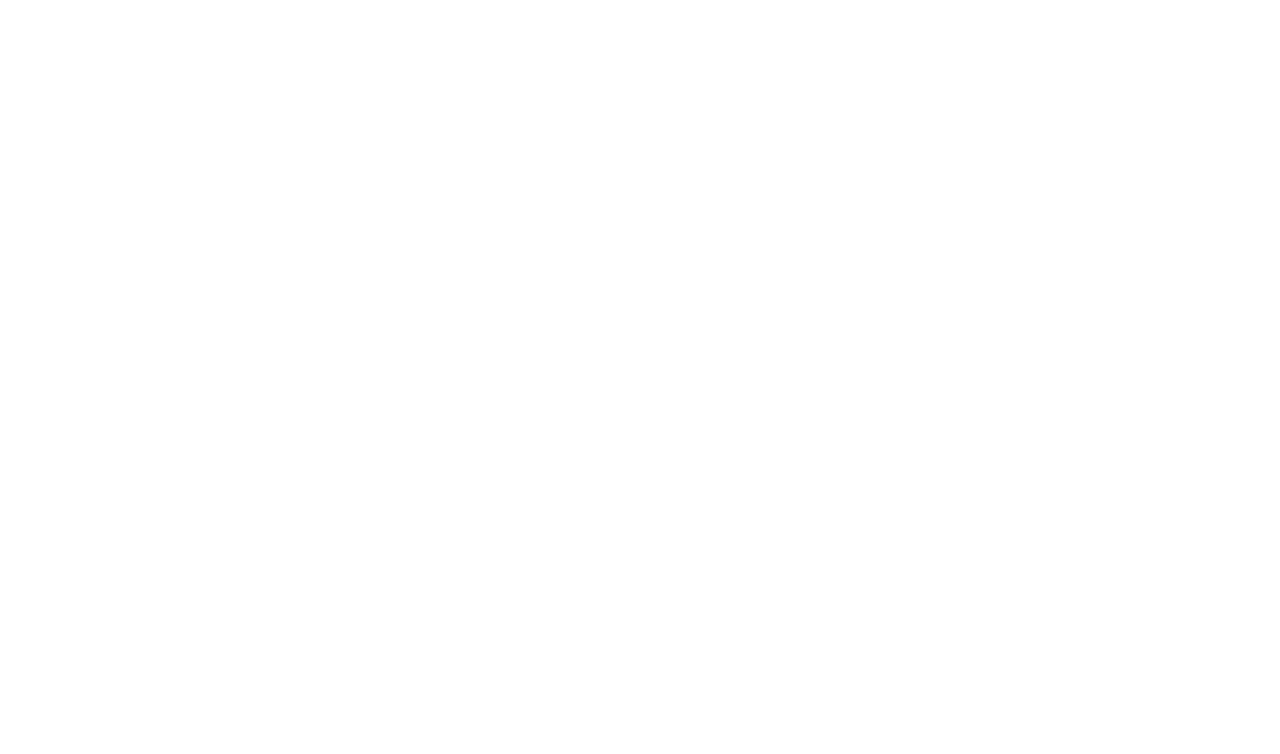
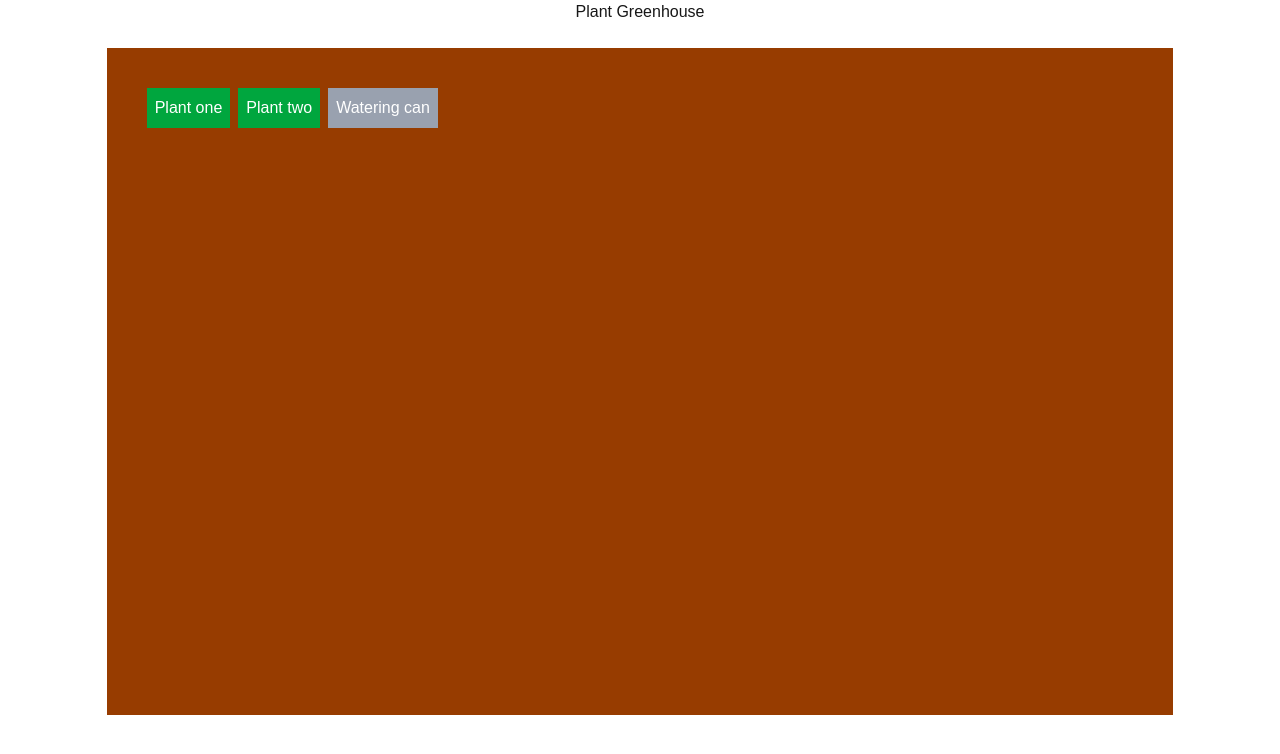
Before and after one commit to R-Brook/plant-greenhouse, a Next.js app: page / in a window 1280 px wide. Shown: the top 754 px of the page. Built offline with nearby package versions, Linux system fonts and the light colour scheme.

Commit message:
Make initial plants and watering can.

```diff
--- a/app/page.tsx
+++ b/app/page.tsx
@@ -1,7 +1,26 @@
-export default function Home() {
+"use client"
+
+import { Plant } from "@/components/Plant"
+import { WateringCan } from "@/components/Watering-Can"
+
+export const Home = () => {
   return (
     <div>
-      <main className=""></main>
+      <main className="h-dvh">
+        <h1 className="block w-full text-center mb-6">Plant Greenhouse</h1>
+        <div className="flex size-full justify-center">
+          <div
+            id="greenhouse"
+            className="relative flex flex-wrap items-start size-10/12 p-10 bg-amber-800 gap-2"
+          >
+            <Plant uid="one" />
+            <Plant uid="two" />
+            <WateringCan />
+          </div>
+        </div>
+      </main>
     </div>
   )
 }
+
+export default Home
--- /dev/null
+++ b/components/Plant/index.tsx
@@ -0,0 +1,13 @@
+import { FC } from "react"
+
+export interface IPlant {
+  uid: string
+}
+
+export const Plant: FC<IPlant> = ({ uid }) => {
+  return (
+    <div id={uid} className="block bg-green-600 text-white p-2">
+      Plant {uid}
+    </div>
+  )
+}
--- /dev/null
+++ b/components/Watering-Can/index.tsx
@@ -0,0 +1,13 @@
+import { FC, useRef } from "react"
+import Draggable from "react-draggable"
+
+export const WateringCan: FC = () => {
+  const nodeRef = useRef(null)
+  return (
+    <Draggable nodeRef={nodeRef} bounds="parent">
+      <div ref={nodeRef} className="block bg-gray-400 text-white p-2">
+        Watering can
+      </div>
+    </Draggable>
+  )
+}
```
